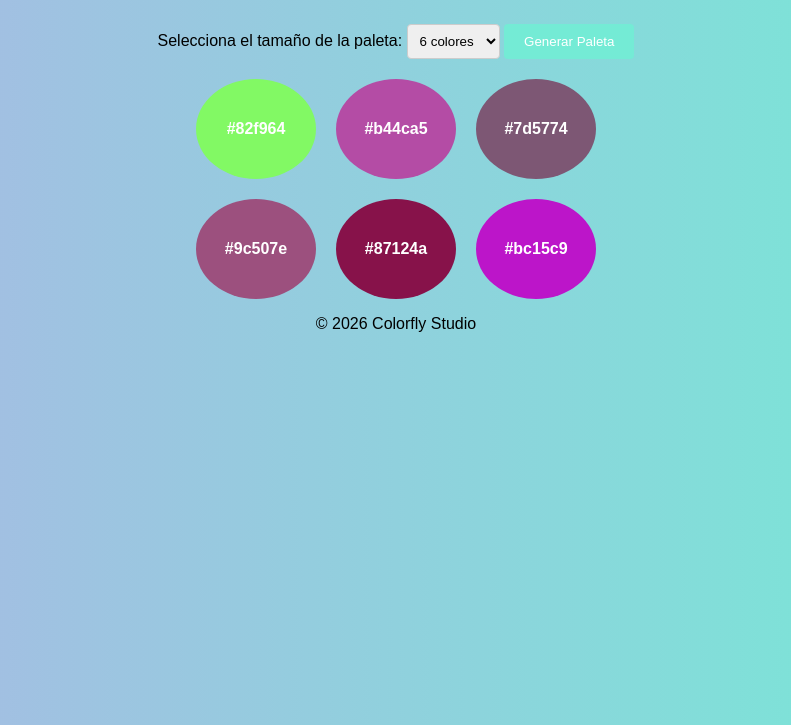
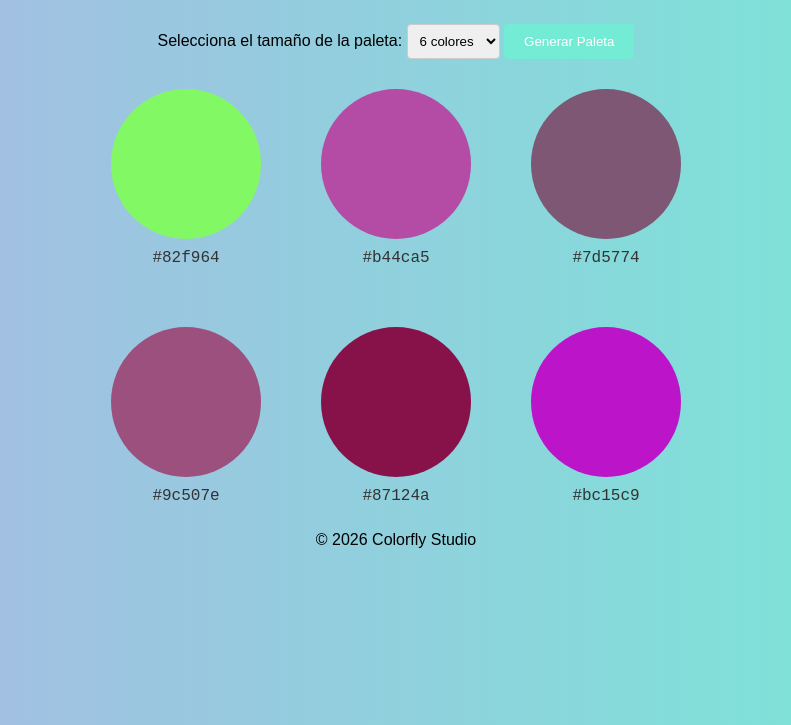
Before and after one commit to Chak-son/ProyectoM1_Pasquini_Claudio, a plain HTML site: page index.html in a window 1280 px wide. Both pictures are taken after a click on the button "Generar Paleta". Shown: the part 75-800 px from the top of the page, without its empty margins (244-1035 px from the left). Drawn offline with Linux system fonts and the light colour scheme.

Commit message:
se modifico el tamaño de las muestras y se puso el codigo HEX abajo

```diff
--- a/script.js
+++ b/script.js
@@ -37,17 +37,25 @@ function generatePalette() {
 
     for (let i = 0; i < size; i++) {
         const colorHex = getRandomColorHex();
-        const colorHSL = hexToHSL(colorHex);
 
-        const box = document.createElement('section');
+        // Contenedor para círculo + código
+        const colorContainer = document.createElement('span');
+        colorContainer.className = 'color-container';
+
+        // Círculo
+        const box = document.createElement('span');
         box.className = 'color-box';
         box.style.backgroundColor = colorHex;
 
+        // Código hex debajo
         const colorCodeHex = document.createElement('span');
+        colorCodeHex.className = 'color-code';
         colorCodeHex.textContent = colorHex;
 
-        box.appendChild(colorCodeHex);
-        paletteDiv.appendChild(box);
+        // Armar estructura
+        colorContainer.appendChild(box);
+        colorContainer.appendChild(colorCodeHex);
+        paletteDiv.appendChild(colorContainer);
     }
 }
 
--- a/styles.css
+++ b/styles.css
@@ -41,16 +41,23 @@ h1 {
     display: flex;
     flex-wrap: wrap;
     justify-content: center;
-    gap: 20px; /* Espacio entre círculos */
+    gap: 40px; /* Aumentar espacio entre círculos */
     margin-top: 20px;
-    max-width: 400px; /* Ajustado para que entren 3 círculos */
+    max-width: 600px; /* Ajustado para que entren 3 círculos más grandes */
     margin-left: auto;
     margin-right: auto;
 }
 
+.color-container {
+    display: inline-flex;
+    flex-direction: column;
+    align-items: center;
+    margin: 10px;
+}
+
 .color-box {
-    width: 120px; /* Ancho del círculo */
-    height: 100px; /* Altura del círculo */
+    width: 150px; /* Aumentar ancho del círculo */
+    height: 150px; /* Aumentar altura del círculo */
     border-radius: 50%; /* Bordes redondeados */
     display: flex;
     align-items: center;
@@ -59,3 +66,11 @@ h1 {
     font-weight: bold;
     flex-shrink: 0;
 }
+
+.color-code {
+    margin-top: 10px; /* Espacio entre el círculo y el código */
+    font-size: 16px; /* Aumentar tamaño de la fuente */
+    font-family: monospace;
+    color: #333;
+    text-align: center;
+}
```
